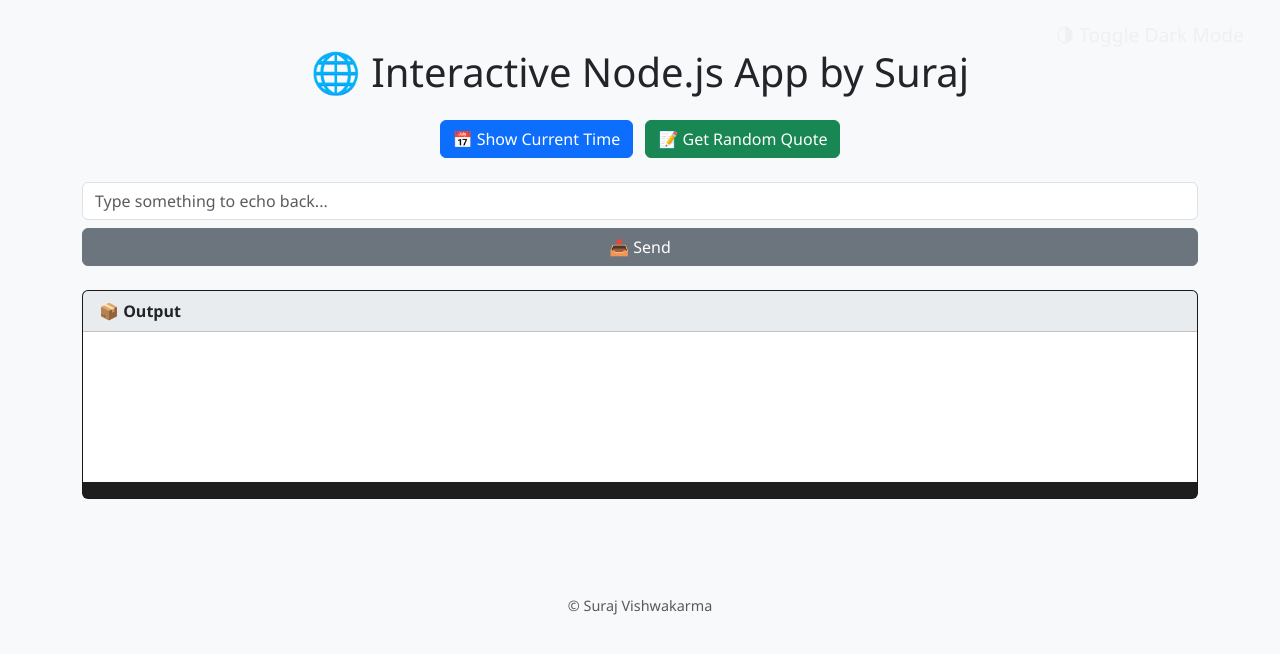
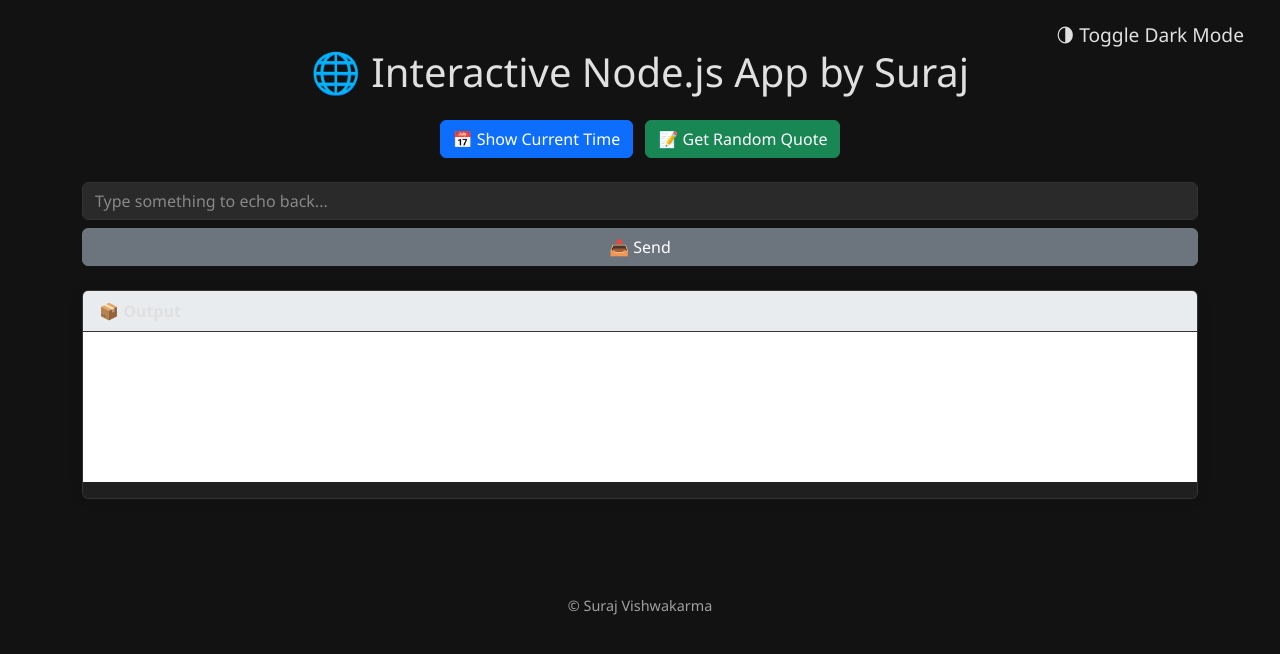
Before and after one commit to surajvish1/nodeCICD-githubAtions, a website: page public/index.html in a window 1280 px wide. Both pictures are taken after a click on the button "🌗 Toggle Dark Mode". Drawn offline with nearby package versions, Linux system fonts and the light colour scheme.

Commit message:
Update index.html

```diff
--- a/public/index.html
+++ b/public/index.html
@@ -11,13 +11,21 @@
       --bg: #f8f9fa;
       --text: #212529;
       --card-bg: #ffffff;
+      --input-bg: #fff;
+      --input-text: #212529;
+      --footer-text: #6c757d;
+      --border-color: #dee2e6;
       --btn-hover-scale: 1.05;
     }
 
     body.dark {
       --bg: #121212;
-      --text: #f0f0f0;
-      --card-bg: #1e1e1e;
+      --text: #e0e0e0;
+      --card-bg: #1f1f1f;
+      --input-bg: #2a2a2a;
+      --input-text: #e0e0e0;
+      --footer-text: #a0a0a0;
+      --border-color: #333;
     }
 
     body {
@@ -25,6 +33,11 @@
       color: var(--text);
       font-family: 'Segoe UI', Tahoma, Geneva, Verdana, sans-serif;
       transition: background-color 0.3s, color 0.3s;
+    }
+
+    .container {
+      background-color: var(--bg);
+      transition: background-color 0.3s;
     }
 
     h1 {
@@ -40,27 +53,46 @@
       box-shadow: 0 4px 12px rgba(0,0,0,0.2);
     }
 
-    input:focus {
+    input.form-control {
+      background-color: var(--input-bg);
+      color: var(--input-text);
+      border: 1px solid var(--border-color);
+      transition: background-color 0.3s, color 0.3s, border-color 0.3s;
+    }
+
+    input.form-control::placeholder {
+      color: #888;
+    }
+
+    input.form-control:focus {
+      background-color: var(--input-bg);
+      color: var(--input-text);
       border-color: #0d6efd;
-      box-shadow: 0 0 5px rgba(13, 110, 253, 0.5);
-      transition: all 0.2s ease;
+      box-shadow: 0 0 5px rgba(13, 110, 253, 0.7);
     }
 
     .card {
       background-color: var(--card-bg);
+      border: 1px solid var(--border-color);
+      box-shadow: 0 0 15px rgba(0,0,0,0.07);
       opacity: 0;
       transform: translateY(20px);
       animation: fadeInCard 0.8s ease forwards;
       animation-delay: 0.5s;
+      transition: background-color 0.3s, border-color 0.3s, box-shadow 0.3s;
     }
 
     .card-header {
       background-color: #e9ecef;
       font-weight: bold;
+      border-bottom: 1px solid var(--border-color);
+      color: var(--text);
+      transition: background-color 0.3s, color 0.3s;
     }
 
     footer {
       font-size: 0.9rem;
+      color: var(--footer-text);
       transition: color 0.3s ease;
     }
 
@@ -77,6 +109,7 @@
       background: none;
       border: none;
       color: var(--text);
+      transition: color 0.3s;
     }
 
     /* Dark mode Bootstrap button overrides */
@@ -140,7 +173,7 @@
   </style>
 </head>
 
-<body class="bg-light text-dark">
+<body>
   <button class="dark-toggle" onclick="toggleDarkMode()">🌗 Toggle Dark Mode</button>
 
   <div class="container py-5">
@@ -162,7 +195,7 @@
     </div>
   </div>
 
-  <footer class="text-center mt-5 mb-3 text-muted">
+  <footer class="text-center mt-5 mb-3">
     &copy; Suraj Vishwakarma
   </footer>
 
@@ -199,10 +232,10 @@
       localStorage.setItem("darkMode", document.body.classList.contains("dark"));
     }
 
-    // Load dark mode preference on page load
     window.addEventListener("DOMContentLoaded", () => {
-      const dark = localStorage.getItem("darkMode") === "true";
-      if (dark) document.body.classList.add("dark");
+      if (localStorage.getItem("darkMode") === "true") {
+        document.body.classList.add("dark");
+      }
     });
   </script>
 </body>
```
